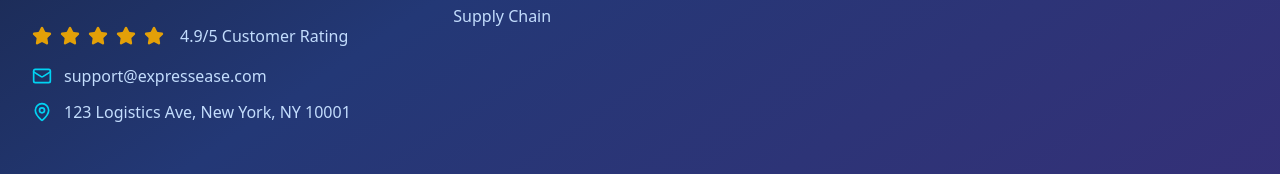
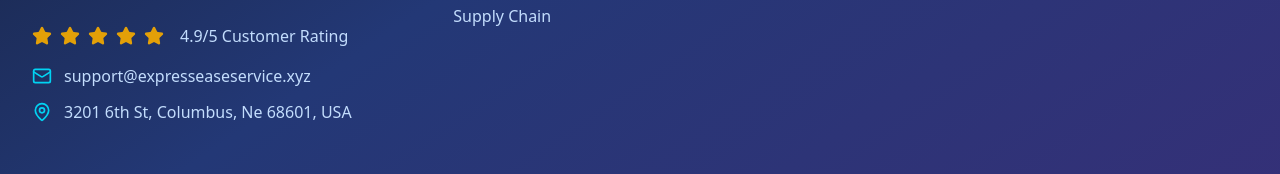
Before and after one commit to ExpressServices1/ExpressService, a React (Vite) app: page /track in a window 1280 px wide. Shown: the part 1450-1624 px from the top of the page. Built offline with nearby package versions, Linux system fonts and the light colour scheme; no server answers.

Commit message:
main commit

```diff
--- a/src/backend/admin-auth.js
+++ b/src/backend/admin-auth.js
@@ -12,6 +12,7 @@ const ADMIN_EMAIL = process.env.ADMIN_EMAIL;
 const ADMIN_PASSWORD_HASH = process.env.ADMIN_PASSWORD_HASH;
 const JWT_SECRET = process.env.JWT_SECRET;
 const JWT_EXPIRES_IN = '7d';
+const SUPPORT_EMAIL = process.env.SUPPORT_EMAIL;
 
 let otpStore = {}; // { email: { otp, expires } }
 
@@ -91,7 +92,7 @@ router.post('/contact', async (req, res) => {
     // Send email
     await transporter.sendMail({
       from: `"ExpressEase Contact" <${process.env.GMAIL_USER}>`,
-      to: ADMIN_EMAIL,
+      to: SUPPORT_EMAIL,
       subject: `Contact Form Submission from ${name}`,
       html: `<div style="font-family:Arial,sans-serif; color:#333; line-height:1.5; padding:20px;">
           <p style="font-size:18px; font-weight:bold; margin-bottom:10px;">
--- a/src/backend/index.js
+++ b/src/backend/index.js
@@ -14,7 +14,7 @@ const app = express();
 const server = createServer(app);
 const io = new Server(server, {
   cors: {
-    origin: "https://expressease-service.vercel.app/",
+    origin: "https://expresseaseservice.xyz/",
     // origin: "http://localhost:5173",
     methods: ["GET", "POST"]
   }
--- a/src/components/footer.tsx
+++ b/src/components/footer.tsx
@@ -222,11 +222,11 @@ const Footer: React.FC = () => {
               </div> */}
               <div className="flex items-center space-x-3">
                 <Mail className="h-5 w-5 text-cyan-400" />
-                <span className="text-blue-200">support@expressease.com</span>
+                <span className="text-blue-200">support@expresseaseservice.xyz</span>
               </div>
               <div className="flex items-center space-x-3">
                 <MapPin className="h-5 w-5 text-cyan-400" />
-                <span className="text-blue-200">123 Logistics Ave, New York, NY 10001</span>
+                <span className="text-blue-200">3201 6th St, Columbus, Ne 68601, USA</span>
               </div>
             </div>
           </div>
--- a/src/pages/ContactPage.tsx
+++ b/src/pages/ContactPage.tsx
@@ -150,7 +150,7 @@ const ContactPage: React.FC = () => {
             <LucideMail className="text-indigo-600 mt-1" />
             <div>
               <h3 className="font-semibold text-lg text-indigo-800">Email Support</h3>
-              <p>expresseaseservice@gmail.com</p>
+              <p>support@expresseaseservice.xyz</p>
             </div>
           </div>
 
```
